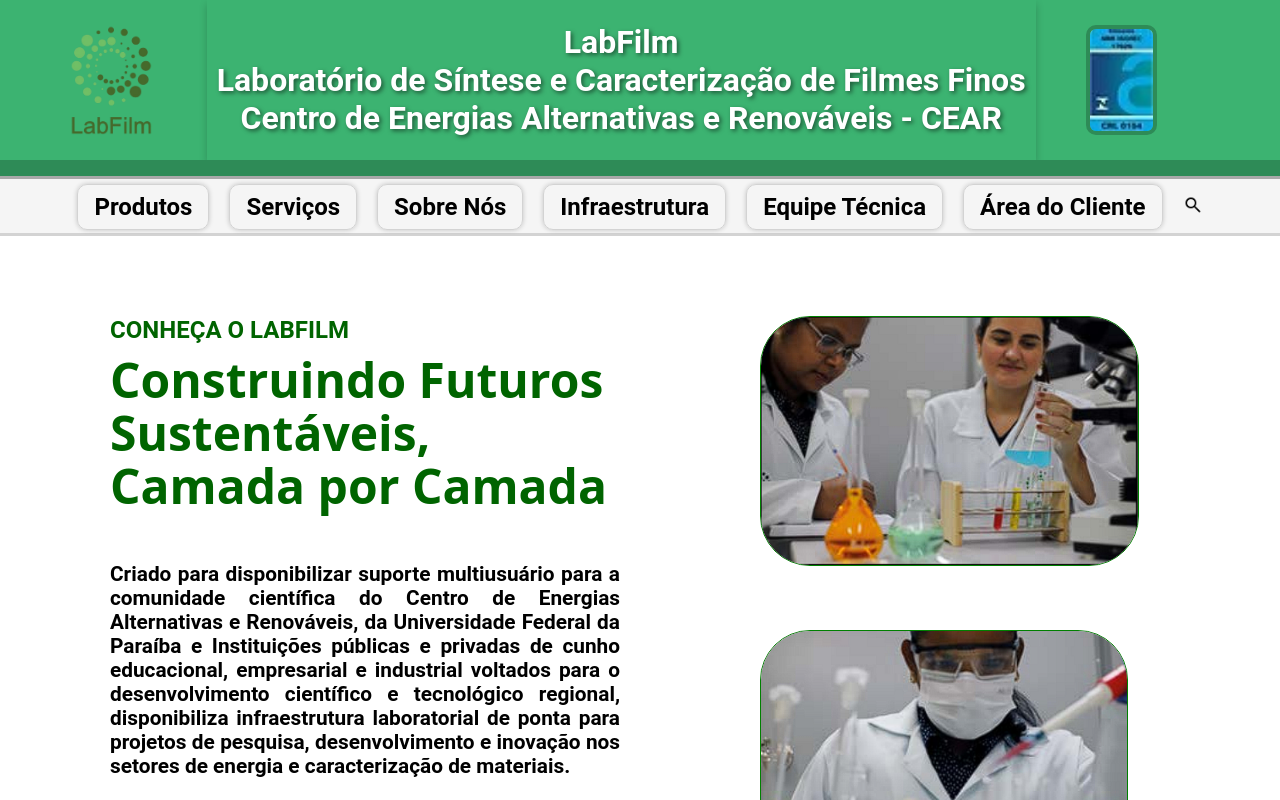
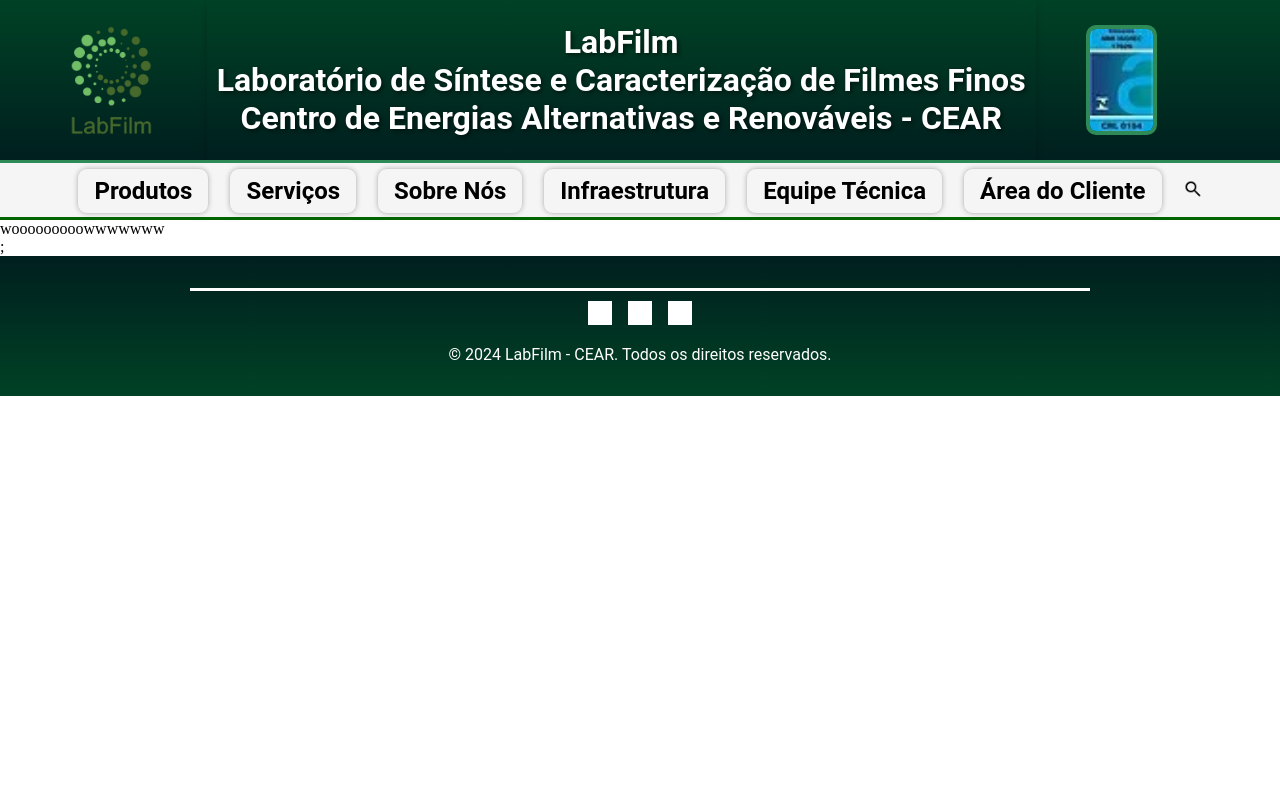
Before and after one commit to LinconRozendo/labsimer, a Next.js app: page /sobre-nos in a window 1280 px wide. Before the commit this address had no page. Shown: the top 800 px of the page. Built offline with nearby package versions, Linux system fonts and the light colour scheme; grey boxes are pictures that could not be loaded; a web font is replaced by a local one.

Commit message:
updates na tela inicial

```diff
--- a/src/components/FooterBox/FooterBox.jsx
+++ b/src/components/FooterBox/FooterBox.jsx
@@ -5,25 +5,25 @@ import Link from 'next/link';
 export function FooterBox() {
     return (
         <footer className={styles.footerBox} >
-            <div style={{ display: 'flex', justifyContent: 'center', marginBottom: '1rem' }}>
-                <Link href="https://twitter.com/highcharts" legacyBehavior>
-                    <a style={{ color: '#fff', textDecoration: 'none', margin: '0 0.5rem' }}>
+            <div style={{ display: 'flex', justifyContent: 'center', marginBottom: '1rem', width: '900px', margin: '0 auto', borderTop: '3px solid white' }}>
+                <Link href="https://twitter.com/Labfilm" legacyBehavior>
+                    <a style={{ color: '#fff', textDecoration: 'none', margin: '10px 0.5rem 0 0.5rem' }}>
                         <img src="https://cdn.jsdelivr.net/npm/simple-icons@v3/icons/twitter.svg" alt="Twitter" style={{ width: '24px', height: '24px', filter: 'brightness(0) invert(1)' }} />
                     </a>
                 </Link>
-                <Link href="https://www.facebook.com/Highcharts" legacyBehavior>
-                    <a style={{ color: '#fff', textDecoration: 'none', margin: '0 0.5rem' }}>
+                <Link href="https://www.facebook.com/Labfilm" legacyBehavior>
+                    <a style={{ color: '#fff', textDecoration: 'none', margin: '10px 0.5rem 0 0.5rem' }}>
                         <img src="https://cdn.jsdelivr.net/npm/simple-icons@v3/icons/facebook.svg" alt="Facebook" style={{ width: '24px', height: '24px', filter: 'brightness(0) invert(1)' }} />
                     </a>
                 </Link>
-                <Link href="https://www.linkedin.com/company/highcharts" legacyBehavior>
-                    <a style={{ color: '#fff', textDecoration: 'none', margin: '0 0.5rem' }}>
+                <Link href="https://www.linkedin.com/company/labfilm" legacyBehavior>
+                    <a style={{ color: '#fff', textDecoration: 'none', margin: '10px 0.5rem 0 0.5rem' }}>
                         <img src="https://cdn.jsdelivr.net/npm/simple-icons@v3/icons/linkedin.svg" alt="LinkedIn" style={{ width: '24px', height: '24px', filter: 'brightness(0) invert(1)' }} />
                     </a>
                 </Link>
             </div>
 
-            <div style={{ textAlign: 'center', marginTop: '2rem', padding: '0 1rem' }}>
+            <div style={{ textAlign: 'center', marginTop: '1rem', padding: '0 1rem' }}>
                 <p style={{ margin: 0, fontFamily: 'Roboto' }}>© 2024 LabFilm - CEAR. Todos os direitos reservados.</p>
             </div>
         </footer>
--- a/src/components/HeaderBox/HeaderBox.jsx
+++ b/src/components/HeaderBox/HeaderBox.jsx
@@ -39,8 +39,6 @@ export default function HeaderBox() {
 
         </div>
 
-        <div className={styles.posHeader} />
-
     </header>
 
   );
--- a/src/components/HeaderBox/HeaderBox.module.css
+++ b/src/components/HeaderBox/HeaderBox.module.css
@@ -21,7 +21,7 @@
 
 .headerBox {
     font-family: 'Roboto';
-    background-color: #3CB371;
+    background: linear-gradient(to bottom, #004225, #001f1f);;
 }
 
 .headerTitle {
@@ -54,8 +54,3 @@
     border: 4px solid #2E8B57;
     border-radius: 10px;
 }
-
-.posHeader {
-    height: 2vh;
-    background-color: #2E8B57;
-}
--- a/src/components/NavBarBox/NavBarBox.jsx
+++ b/src/components/NavBarBox/NavBarBox.jsx
@@ -42,7 +42,7 @@ const NavBar = () => {
         >
           <Link className={styles.linkItem} href="/servicos">Serviços</Link>
           <ul className={`${styles.dropdown} ${dropdownOpen.Serviços ? styles.open : ''}`}>
-            <li><Link href="/produtos/ensino">NeymarJR</Link></li>
+            <li><Link href="/produtos/ensino">Serviços 1</Link></li>
           </ul>
         </li>
         <li><Link className={styles.linkItem} href="/sobre-nos">Sobre Nós</Link></li>
--- a/src/components/NavBarBox/NavBarBox.module.css
+++ b/src/components/NavBarBox/NavBarBox.module.css
@@ -24,8 +24,8 @@
     padding: 0.3rem;
     font-weight: bold;
     font-size: 1.5rem;
-    border-top: 3px solid darkgray;
-    border-bottom: 3px solid lightgray;
+    border-top: 3px solid seagreen;
+    border-bottom: 3px solid darkgreen;
     background-color: whitesmoke;
     margin: 0 auto;
 }
--- a/src/pages/_app.js
+++ b/src/pages/_app.js
@@ -6,7 +6,7 @@ import {DivBoxHomeAboutUs, DivBoxHomeNews} from '@/components/DivBox/DivBox.jsx'
 import {CarouselClients} from '@/components/Carousel/Carousel.jsx';
 import {FooterBox} from '@/components/FooterBox/FooterBox.jsx';
 
-export default function App({ Component, pageProps }) {
+export default function App({ Component, pageProps, router}) {
 
   const newsData = [
     {
@@ -86,13 +86,17 @@ export default function App({ Component, pageProps }) {
     },
   ];
 
+  const isHomePage = router.pathname === "/"; // Verifica se a rota atual é a página de início
+
   return (
     <div>
       <HeaderBox />
       <NavBar />
-      <DivBoxHomeAboutUs />
-      <DivBoxHomeNews news={newsData} />
-      <CarouselClients clients={clientsData} />
+      {isHomePage && (
+            [<DivBoxHomeAboutUs />,
+            <DivBoxHomeNews news={newsData} />,
+            <CarouselClients clients={clientsData} />]
+        )}
       <Component {...pageProps} />;
       <FooterBox />
     </div>
--- /dev/null
+++ b/src/pages/sobre-nos/index.js
@@ -0,0 +1,11 @@
+import React from 'react';
+import styles from '@/styles/sobre_nos.module.css';
+
+
+export default function SobreNos() {
+    return (
+        <div>
+            wooooooooowwwwwww
+        </div>
+    )
+}
```
Also changed, not shown: src/styles/sobre_nos.module.css (added).
